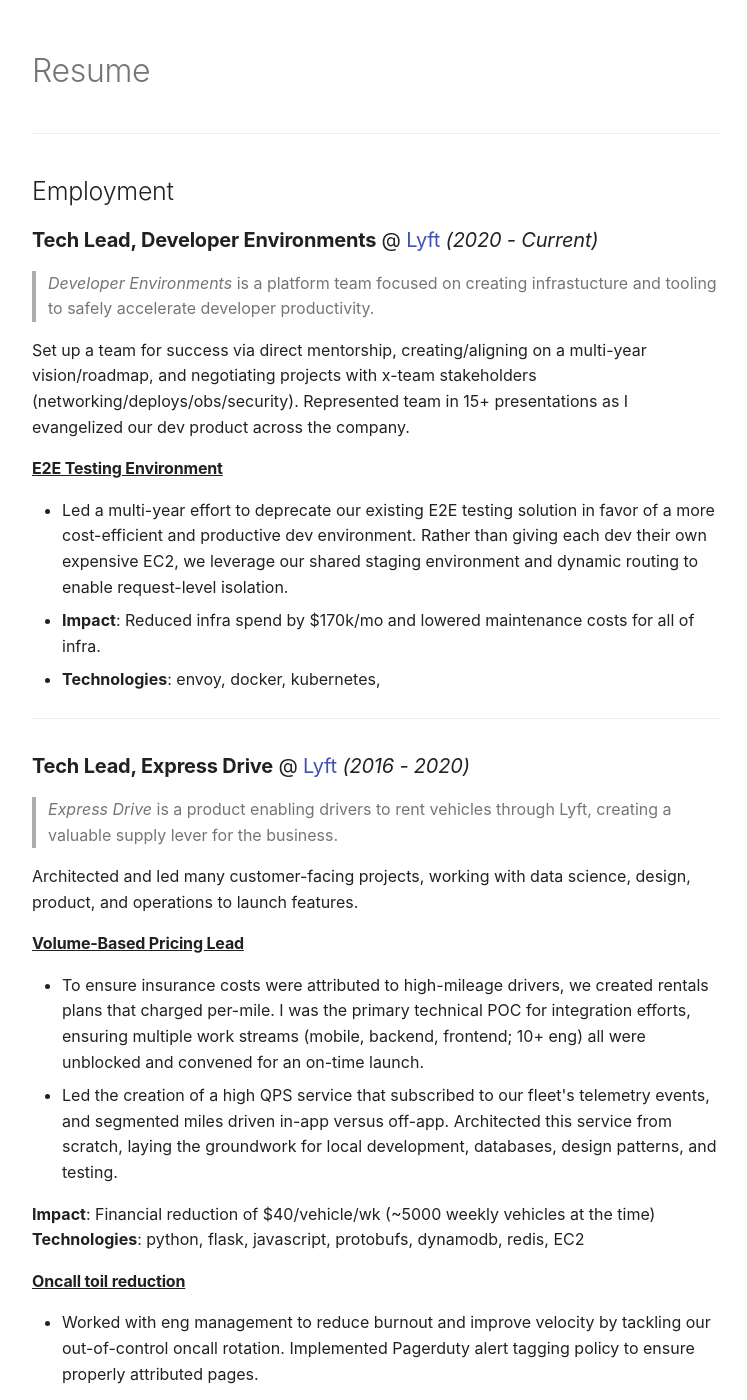
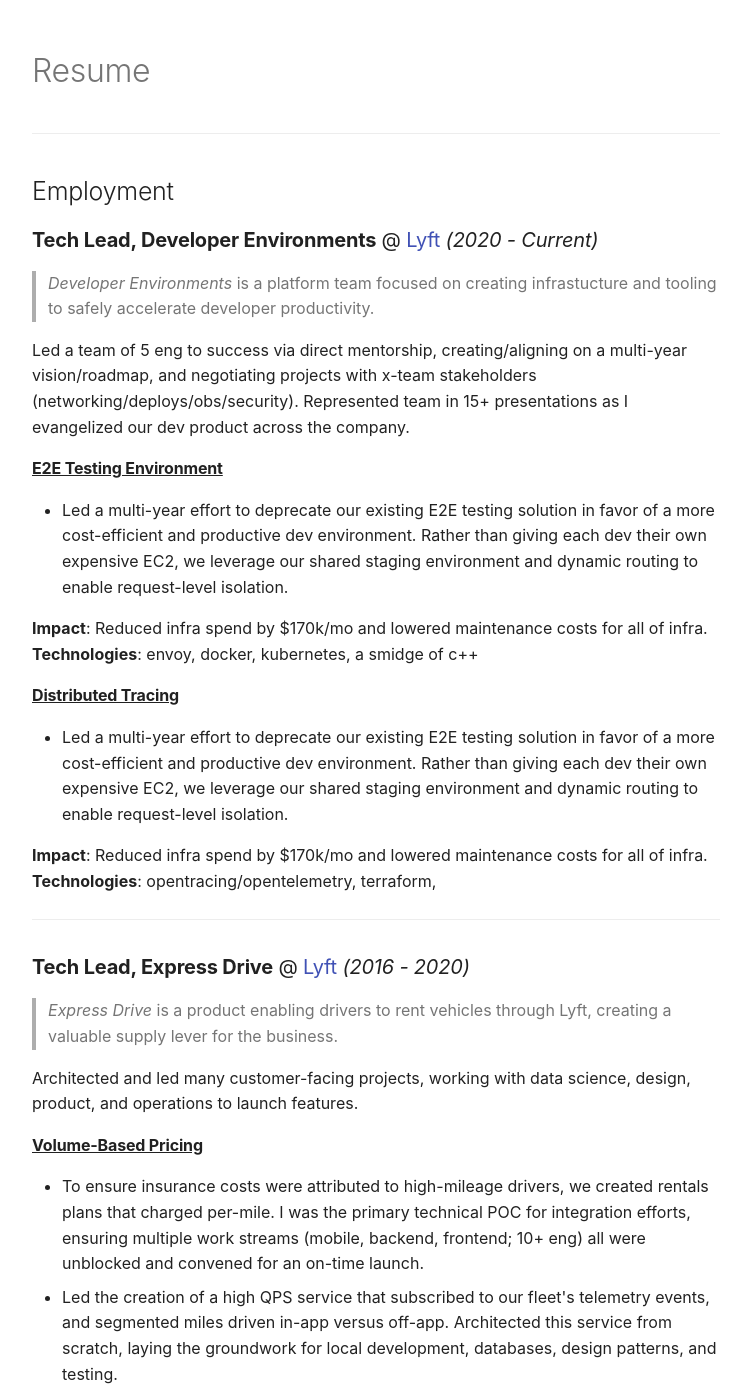
Before and after one commit to matthewgrossman/website, an MkDocs documentation site: the page built from docs/resume.md, in a window 1280 px wide and 1400 px high. Shown: the whole window, without its empty margins (264-1011 px from the left). Built offline with MkDocs 1.6.1 and Material for MkDocs 9.7.7, drawn with Linux system fonts in a browser that asks for light colours; some of the changed text lies outside the part shown.

Commit message:
commit when its decent

```diff
--- a/docs/resume.md
+++ b/docs/resume.md
@@ -8,7 +8,7 @@
 
 > *Developer Environments* is a platform team focused on creating infrastucture and tooling to safely accelerate developer productivity.
 
-Set up a team for success via direct mentorship, creating/aligning on a multi-year vision/roadmap, and negotiating projects with x-team stakeholders (networking/deploys/obs/security).
+Led a team of 5 eng to success via direct mentorship, creating/aligning on a multi-year vision/roadmap, and negotiating projects with x-team stakeholders (networking/deploys/obs/security).
 Represented team in 15+ presentations as I evangelized our dev product across the company.
 
 
@@ -18,9 +18,18 @@
 cost-efficient and productive dev environment. Rather than giving each dev their own
 expensive EC2, we leverage our shared staging environment and dynamic routing to
 enable request-level isolation.
-* **Impact**: Reduced infra spend by $170k/mo and lowered maintenance costs for all of infra.
-* **Technologies**: envoy, docker, kubernetes,
 
+**Impact**: Reduced infra spend by $170k/mo and lowered maintenance costs for all of infra.<br/>
+**Technologies**: envoy, docker, kubernetes, a smidge of c++
+
+#### <u>Distributed Tracing</u>
+* Led a multi-year effort to deprecate our existing E2E testing solution in favor of a more
+cost-efficient and productive dev environment. Rather than giving each dev their own
+expensive EC2, we leverage our shared staging environment and dynamic routing to
+enable request-level isolation.
+
+**Impact**: Reduced infra spend by $170k/mo and lowered maintenance costs for all of infra.<br/>
+**Technologies**: opentracing/opentelemetry, terraform,
 ---
 ### **Tech Lead, Express Drive** @ [Lyft](https://lyft.com) *(2016 - 2020)*
 
@@ -29,7 +38,7 @@
 
 Architected and led many customer-facing projects, working with data science, design, product, and operations to launch features.
 
-#### <u>Volume-Based Pricing Lead</u>
+#### <u>Volume-Based Pricing</u>
 
 * To ensure insurance costs were attributed to high-mileage drivers, we created rentals plans that charged per-mile.
 I was the primary technical POC for integration efforts, ensuring multiple work streams (mobile, backend, frontend; 10+ eng) all were unblocked and convened for an on-time launch.
@@ -37,10 +46,9 @@
 Architected this service from scratch, laying the groundwork for local development, databases, design patterns, and testing.
 
 **Impact**: Financial reduction of $40/vehicle/wk (~5000 weekly vehicles at the time)<br/>
-**Technologies**: python, flask, javascript, protobufs, dynamodb, redis, EC2
+**Technologies**: python, flask, typescript, protobuffers, dynamodb, redis, EC2
 
-
-#### <u>Oncall toil reduction</u>
+#### <u>Oncall Toil Reduction</u>
 
 * Worked with eng management to reduce burnout and improve velocity by tackling our out-of-control oncall rotation.
 Implemented Pagerduty alert tagging policy to ensure properly attributed pages.
--- a/mkdocs.yml
+++ b/mkdocs.yml
@@ -19,4 +19,5 @@
   - pymdownx.emoji:
       emoji_index: !!python/name:materialx.emoji.twemoji
       emoji_generator: !!python/name:materialx.emoji.to_svg
+  - pymdownx.details
   - pymdownx.snippets
```
Also changed, not shown: other parts of docs/resume.md (+1 -1 lines).
